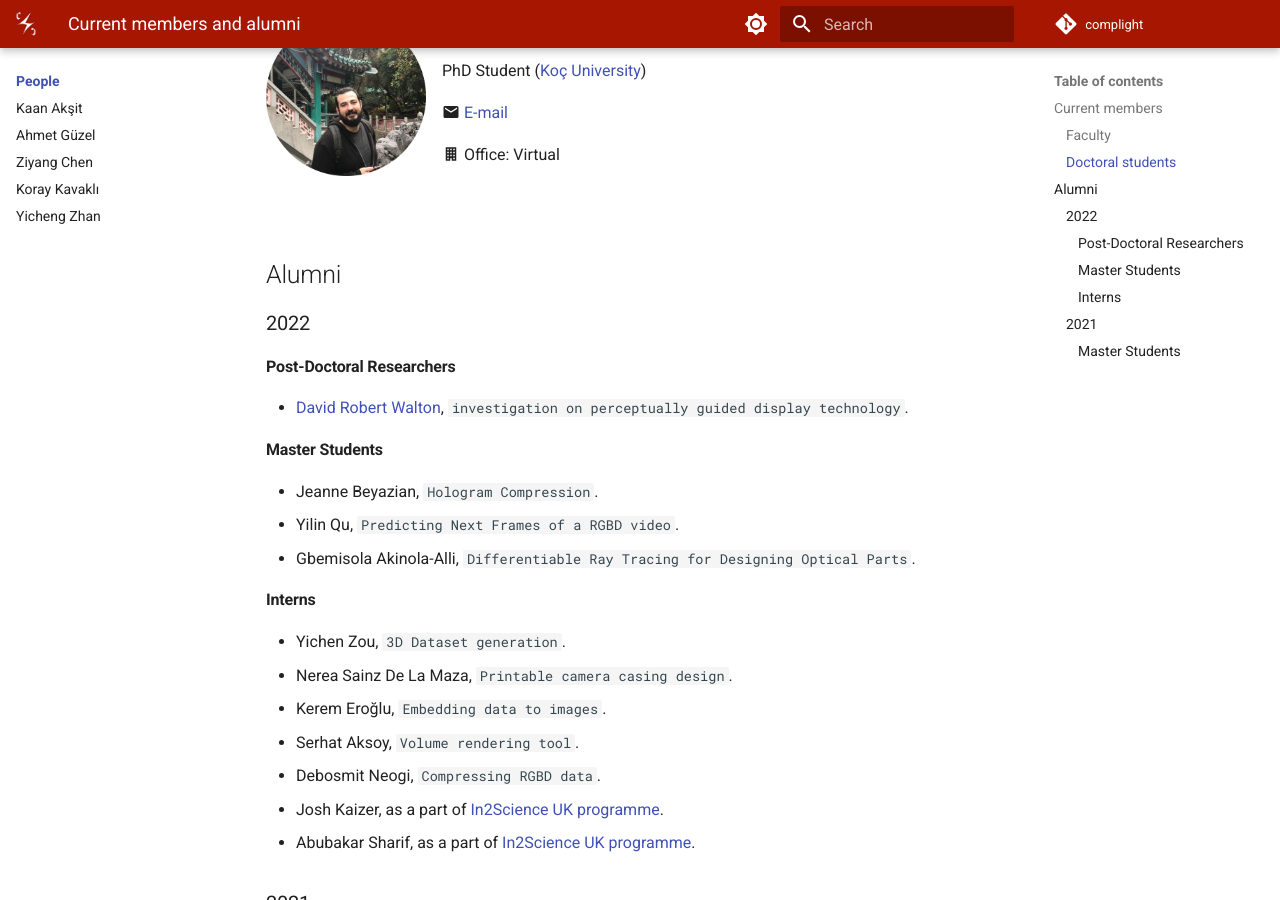
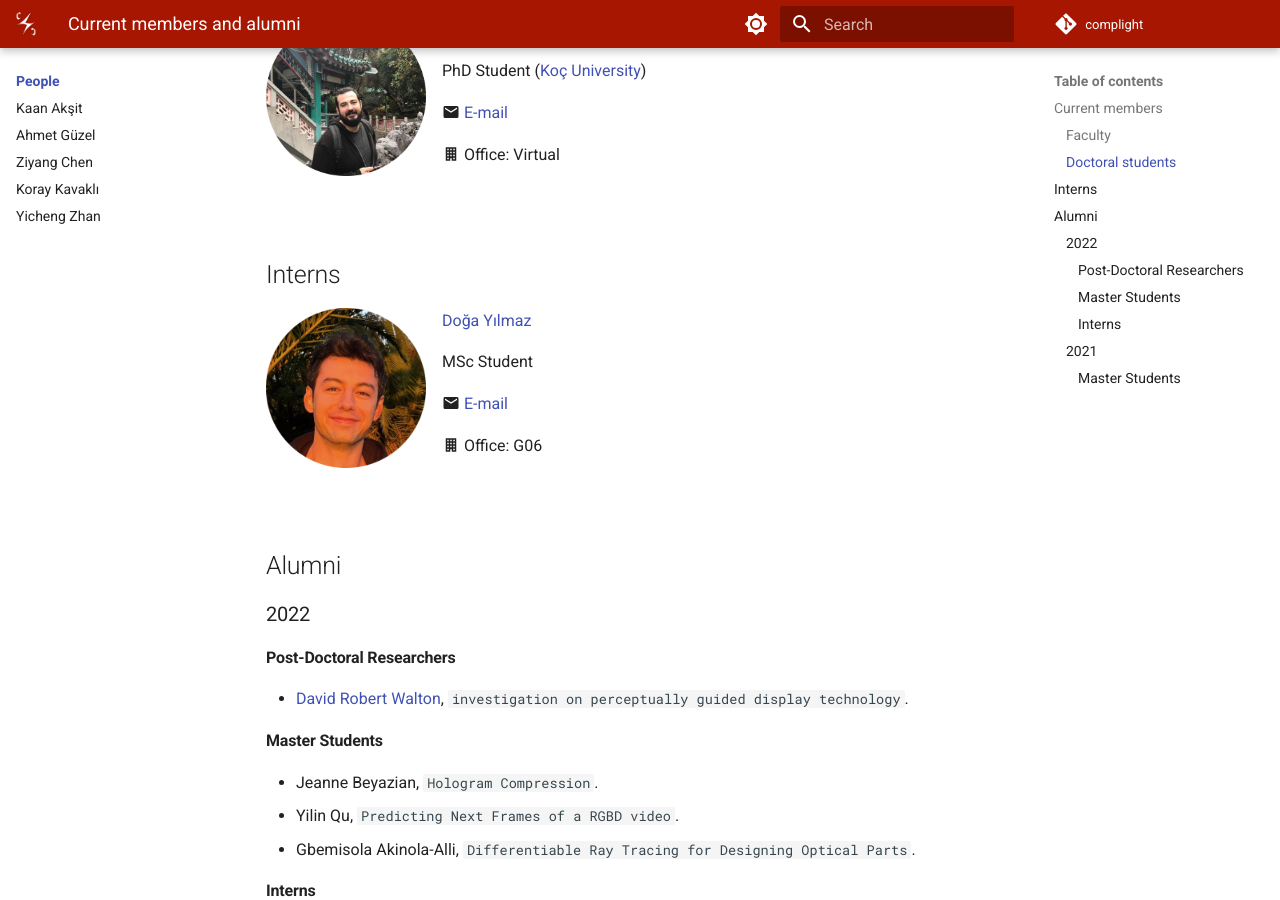
Before and after one commit to complight/complight.github.io, an MkDocs documentation site: the page built from docs/people/index.md, in a window 1280 px wide and 900 px high, scrolled down 1429 px. Built offline with MkDocs 1.6.1 and Material for MkDocs 9.7.7, drawn with Linux system fonts in a browser that asks for light colours.

Commit message:
Updating people's page.

```diff
--- a/docs/people/index.md
+++ b/docs/people/index.md
@@ -74,6 +74,21 @@ PhD Student ([Koç University](https://www.ku.edu.tr/))
 <br clear="left"/>
 
 
+## Interns
+<div style="float: left; height:200px;" class="boxed">
+<img align='left' src="../people/doga_yilmaz.png" width="160" alt/>
+</div>
+[Doğa Yılmaz](https://yilmazdoga.net)
+
+MSc Student
+
+:material-email: [E-mail](mailto:yilmaz.doga@gmail.com)
+
+:material-office-building: Office: G06
+<br clear="left"/>
+
+
+
 
 
 
```
Also changed, not shown: docs/people/doga_yilmaz.png (added).
